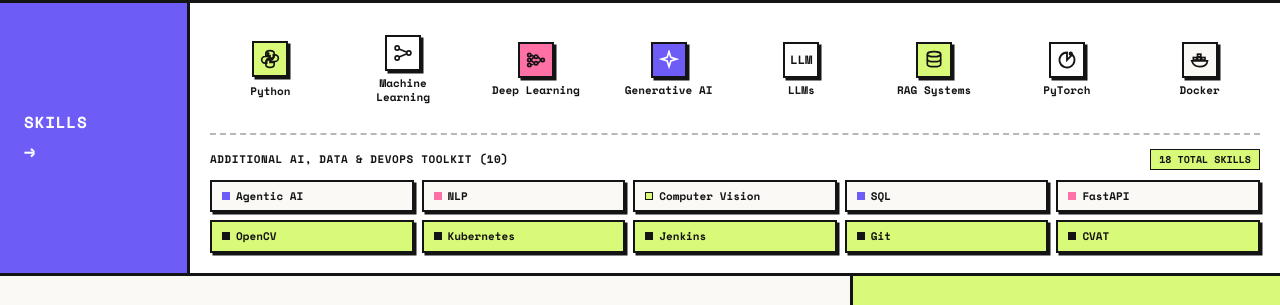
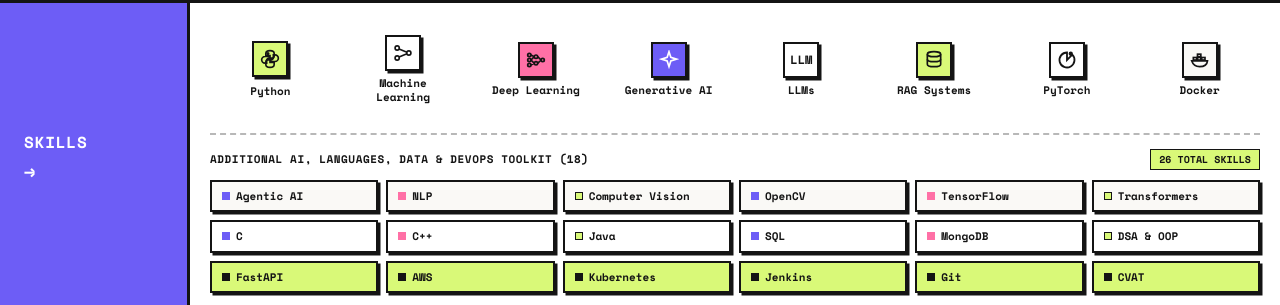
Before and after one commit to jaiivanthS/portfolio, a plain HTML site: page index.html in a window 1280 px wide. Shown: the part 639-944 px from the top of the page. Drawn offline with nearby package versions, Linux system fonts and the light colour scheme.

Commit message:
Add 8 resume skills to the toolkit (26 total)
Add C, C++, Java, MongoDB, TensorFlow, Transformers, AWS, DSA & OOP,
grouped into AI/ML, languages & data, and DevOps & tools rows.

Co-Authored-By: Claude Opus 5.5 <noreply@anthropic.com>

```diff
--- a/index.html
+++ b/index.html
@@ -421,17 +421,17 @@
             </div>
           </div>
 
-          <!-- Extended Full Skills & Tools Matrix (All 18 Skills Directly Visible) -->
+          <!-- Extended Full Skills & Tools Matrix (All 26 Skills Directly Visible) -->
           <div class="mt-4 pt-3.5 border-t-2 border-dashed border-neoBlack/30 space-y-2.5">
-            <div class="flex items-center justify-between">
+            <div class="flex items-center justify-between gap-2">
               <span class="font-mono text-[11px] font-bold uppercase tracking-wider text-neoBlack">
-                ADDITIONAL AI, DATA &amp; DEVOPS TOOLKIT (10)
+                ADDITIONAL AI, LANGUAGES, DATA &amp; DEVOPS TOOLKIT (18)
               </span>
-              <span class="bg-neoLime border border-neoBlack px-2 py-0.5 font-mono text-[10px] font-bold">
-                18 TOTAL SKILLS
+              <span class="bg-neoLime border border-neoBlack px-2 py-0.5 font-mono text-[10px] font-bold shrink-0">
+                26 TOTAL SKILLS
               </span>
             </div>
-            <div class="grid grid-cols-2 sm:grid-cols-5 gap-2">
+            <div class="grid grid-cols-2 sm:grid-cols-3 lg:grid-cols-6 gap-2">
               <div class="bg-neoCream border-2 border-neoBlack shadow-neo-sm px-2.5 py-1.5 font-mono text-[11px] font-bold flex items-center gap-1.5">
                 <span class="w-2 h-2 bg-neoPurple inline-block shrink-0"></span>
                 <span>Agentic AI</span>
@@ -446,15 +446,47 @@
               </div>
               <div class="bg-neoCream border-2 border-neoBlack shadow-neo-sm px-2.5 py-1.5 font-mono text-[11px] font-bold flex items-center gap-1.5">
                 <span class="w-2 h-2 bg-neoPurple inline-block shrink-0"></span>
-                <span>SQL</span>
+                <span>OpenCV</span>
               </div>
               <div class="bg-neoCream border-2 border-neoBlack shadow-neo-sm px-2.5 py-1.5 font-mono text-[11px] font-bold flex items-center gap-1.5">
                 <span class="w-2 h-2 bg-neoPink inline-block shrink-0"></span>
+                <span>TensorFlow</span>
+              </div>
+              <div class="bg-neoCream border-2 border-neoBlack shadow-neo-sm px-2.5 py-1.5 font-mono text-[11px] font-bold flex items-center gap-1.5">
+                <span class="w-2 h-2 bg-neoLime border border-neoBlack inline-block shrink-0"></span>
+                <span>Transformers</span>
+              </div>
+              <div class="bg-white border-2 border-neoBlack shadow-neo-sm px-2.5 py-1.5 font-mono text-[11px] font-bold flex items-center gap-1.5">
+                <span class="w-2 h-2 bg-neoPurple inline-block shrink-0"></span>
+                <span>C</span>
+              </div>
+              <div class="bg-white border-2 border-neoBlack shadow-neo-sm px-2.5 py-1.5 font-mono text-[11px] font-bold flex items-center gap-1.5">
+                <span class="w-2 h-2 bg-neoPink inline-block shrink-0"></span>
+                <span>C++</span>
+              </div>
+              <div class="bg-white border-2 border-neoBlack shadow-neo-sm px-2.5 py-1.5 font-mono text-[11px] font-bold flex items-center gap-1.5">
+                <span class="w-2 h-2 bg-neoLime border border-neoBlack inline-block shrink-0"></span>
+                <span>Java</span>
+              </div>
+              <div class="bg-white border-2 border-neoBlack shadow-neo-sm px-2.5 py-1.5 font-mono text-[11px] font-bold flex items-center gap-1.5">
+                <span class="w-2 h-2 bg-neoPurple inline-block shrink-0"></span>
+                <span>SQL</span>
+              </div>
+              <div class="bg-white border-2 border-neoBlack shadow-neo-sm px-2.5 py-1.5 font-mono text-[11px] font-bold flex items-center gap-1.5">
+                <span class="w-2 h-2 bg-neoPink inline-block shrink-0"></span>
+                <span>MongoDB</span>
+              </div>
+              <div class="bg-white border-2 border-neoBlack shadow-neo-sm px-2.5 py-1.5 font-mono text-[11px] font-bold flex items-center gap-1.5">
+                <span class="w-2 h-2 bg-neoLime border border-neoBlack inline-block shrink-0"></span>
+                <span>DSA &amp; OOP</span>
+              </div>
+              <div class="bg-neoLime border-2 border-neoBlack shadow-neo-sm px-2.5 py-1.5 font-mono text-[11px] font-bold flex items-center gap-1.5">
+                <span class="w-2 h-2 bg-neoBlack inline-block shrink-0"></span>
                 <span>FastAPI</span>
               </div>
               <div class="bg-neoLime border-2 border-neoBlack shadow-neo-sm px-2.5 py-1.5 font-mono text-[11px] font-bold flex items-center gap-1.5">
                 <span class="w-2 h-2 bg-neoBlack inline-block shrink-0"></span>
-                <span>OpenCV</span>
+                <span>AWS</span>
               </div>
               <div class="bg-neoLime border-2 border-neoBlack shadow-neo-sm px-2.5 py-1.5 font-mono text-[11px] font-bold flex items-center gap-1.5">
                 <span class="w-2 h-2 bg-neoBlack inline-block shrink-0"></span>
@@ -472,6 +504,7 @@
                 <span class="w-2 h-2 bg-neoBlack inline-block shrink-0"></span>
                 <span>CVAT</span>
               </div>
+            </div>
             </div>
           </div>
         </div>
```
